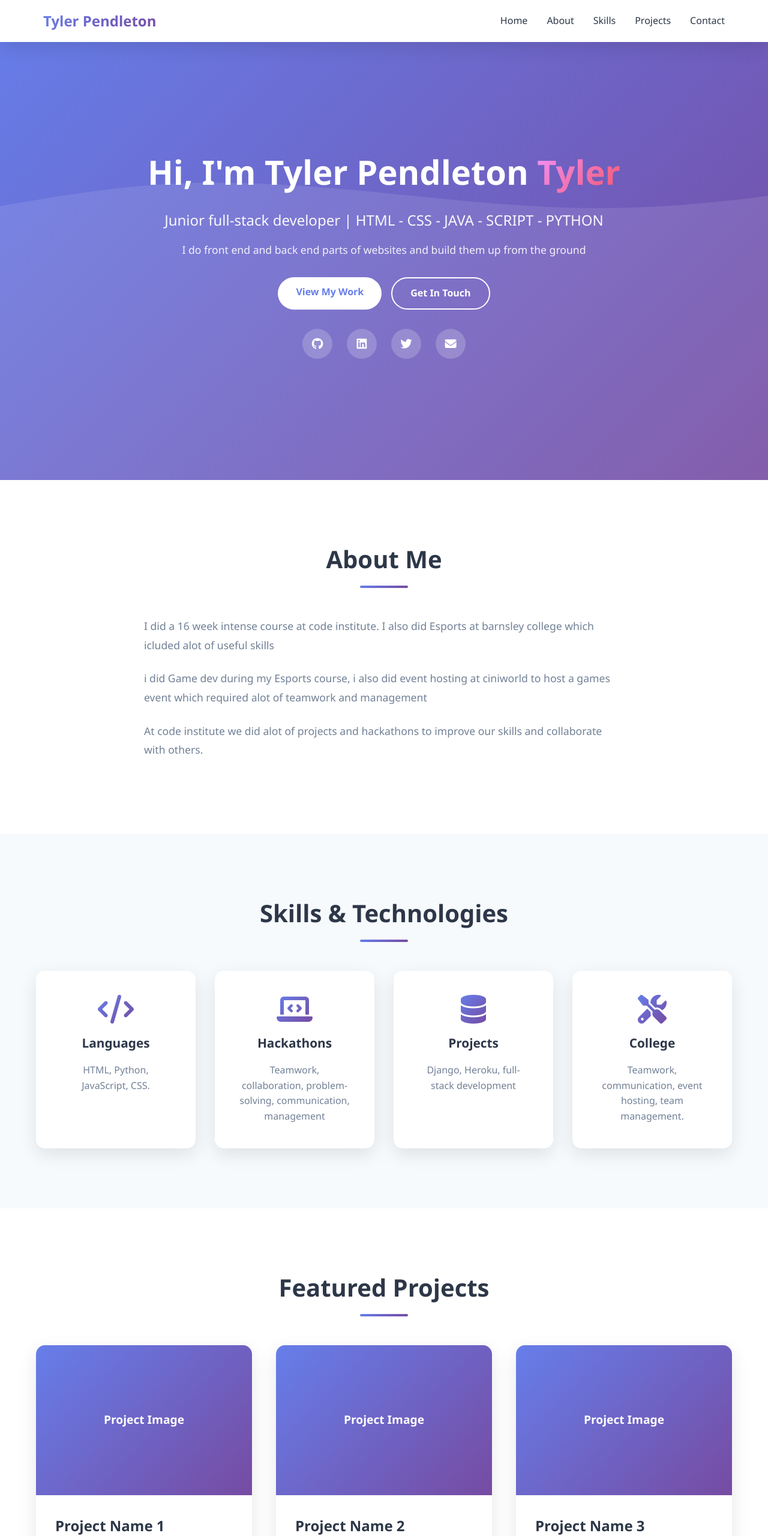
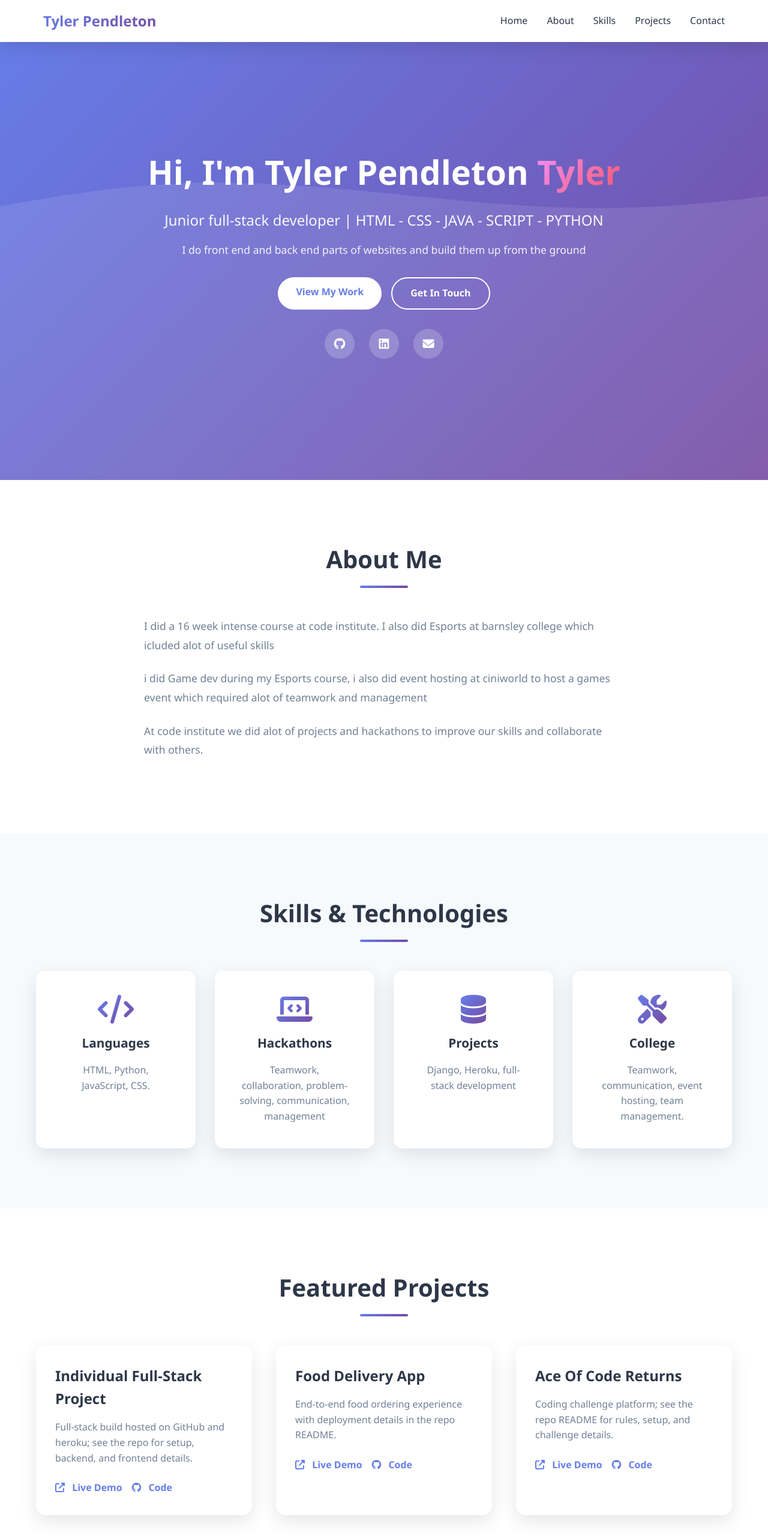
Before and after one commit to iwillmineya/portfolio2, a plain HTML site: page index.html in a window 1280 px wide. Shown: the top 2560 px of the page at 60% size. Drawn offline with Linux system fonts and the light colour scheme.

Commit message:
links and details

```diff
--- a/index.html
+++ b/index.html
@@ -33,10 +33,9 @@
                 <a href="#contact" class="btn btn-secondary">Get In Touch</a>
             </div>
             <div class="social-links">
-                <a href="#" class="social-icon"><i class="fab fa-github"></i></a>
-                <a href="#" class="social-icon"><i class="fab fa-linkedin"></i></a>
-                <a href="#" class="social-icon"><i class="fab fa-twitter"></i></a>
-                <a href="#" class="social-icon"><i class="fas fa-envelope"></i></a>
+                <a href="https://github.com/iwillmineya" class="social-icon"><i class="fab fa-github"></i></a>
+                <a href="https://www.linkedin.com/in/tylerpendleton04" class="social-icon"><i class="fab fa-linkedin"></i></a>
+                <a href="mailto:tjpendleton04@gmail.com" class="social-icon"><i class="fas fa-envelope"></i></a>
             </div>
         </div>
     </section>
@@ -90,41 +89,32 @@
             <h2 class="section-title">Featured Projects</h2>
             <div class="projects-grid">
                 <div class="project-card">
-                    <div class="project-image">
-                        <div class="project-placeholder">Project Image</div>
-                    </div>
                     <div class="project-content">
-                        <h3>Project Name 1</h3>
-                        <p>Brief description of what this project does and the technologies used.</p>
+                        <h3>Individual Full-Stack Project</h3>
+                        <p>Full-stack build hosted on GitHub and heroku; see the repo for setup, backend, and frontend details.</p>
                         <div class="project-links">
                             <a href="#" class="project-link"><i class="fas fa-external-link-alt"></i> Live Demo</a>
-                            <a href="#" class="project-link"><i class="fab fa-github"></i> Code</a>
+                            <a href="https://github.com/iwillmineya/Individual-Full-Stack-Project?tab=readme-ov-file" class="project-link"><i class="fab fa-github"></i> Code</a>
                         </div>
                     </div>
                 </div>
                 <div class="project-card">
-                    <div class="project-image">
-                        <div class="project-placeholder">Project Image</div>
-                    </div>
                     <div class="project-content">
-                        <h3>Project Name 2</h3>
-                        <p>Brief description of what this project does and the technologies used.</p>
+                        <h3>Food Delivery App</h3>
+                        <p>End-to-end food ordering experience with deployment details in the repo README.</p>
                         <div class="project-links">
                             <a href="#" class="project-link"><i class="fas fa-external-link-alt"></i> Live Demo</a>
-                            <a href="#" class="project-link"><i class="fab fa-github"></i> Code</a>
+                            <a href="https://github.com/HafsaA85/food-delivery-app?tab=readme-ov-file#deployment" class="project-link"><i class="fab fa-github"></i> Code</a>
                         </div>
                     </div>
                 </div>
                 <div class="project-card">
-                    <div class="project-image">
-                        <div class="project-placeholder">Project Image</div>
-                    </div>
                     <div class="project-content">
-                        <h3>Project Name 3</h3>
-                        <p>Brief description of what this project does and the technologies used.</p>
+                        <h3>Ace Of Code Returns</h3>
+                        <p>Coding challenge platform; see the repo README for rules, setup, and challenge details.</p>
                         <div class="project-links">
                             <a href="#" class="project-link"><i class="fas fa-external-link-alt"></i> Live Demo</a>
-                            <a href="#" class="project-link"><i class="fab fa-github"></i> Code</a>
+                            <a href="https://github.com/davidblue90125/AceOfCodeReturns?tab=readme-ov-file" class="project-link"><i class="fab fa-github"></i> Code</a>
                         </div>
                     </div>
                 </div>
@@ -141,15 +131,15 @@
                 <div class="contact-info">
                     <div class="contact-item">
                         <i class="fas fa-envelope"></i>
-                        <span>your.email@example.com</span>
+                        <span>tjpendleton04@gmail.com</span>
                     </div>
                     <div class="contact-item">
                         <i class="fas fa-map-marker-alt"></i>
-                        <span>Your City, Country</span>
+                        <span>Barnsley, UK</span>
                     </div>
                     <div class="contact-item">
                         <i class="fas fa-phone"></i>
-                        <span>Your Phone Number</span>
+                        <span>07397089996</span>
                     </div>
                 </div>
             </div>
@@ -158,7 +148,7 @@
 
     <!-- Footer -->
     <footer class="footer">
-        <p>&copy; 2025 Tyler. All rights reserved.</p>
+        <p>&copy; 2025 Tyler Pendleton. All rights reserved.</p>
     </footer>
 
     <script src="script.js"></script>
```
